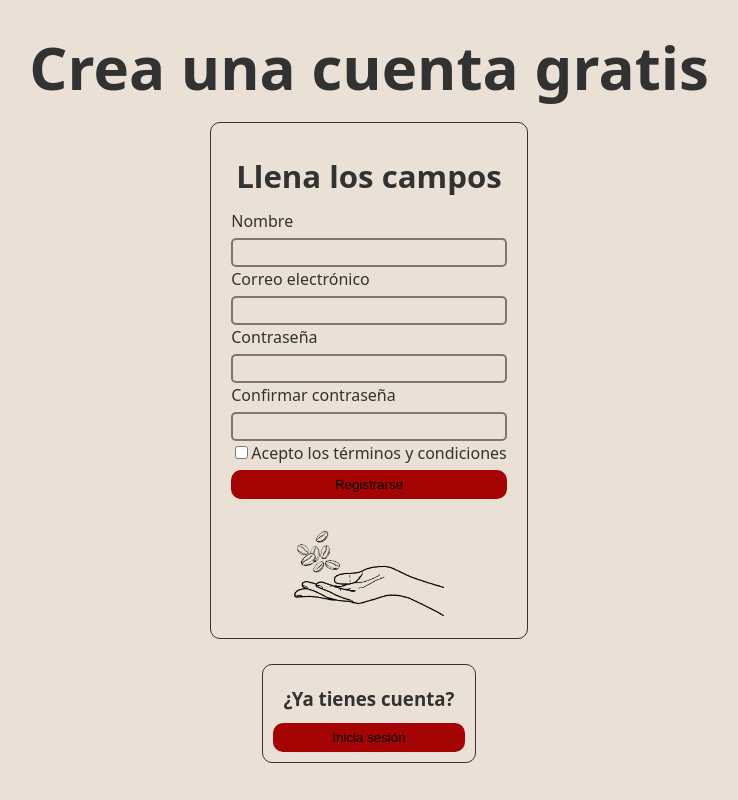
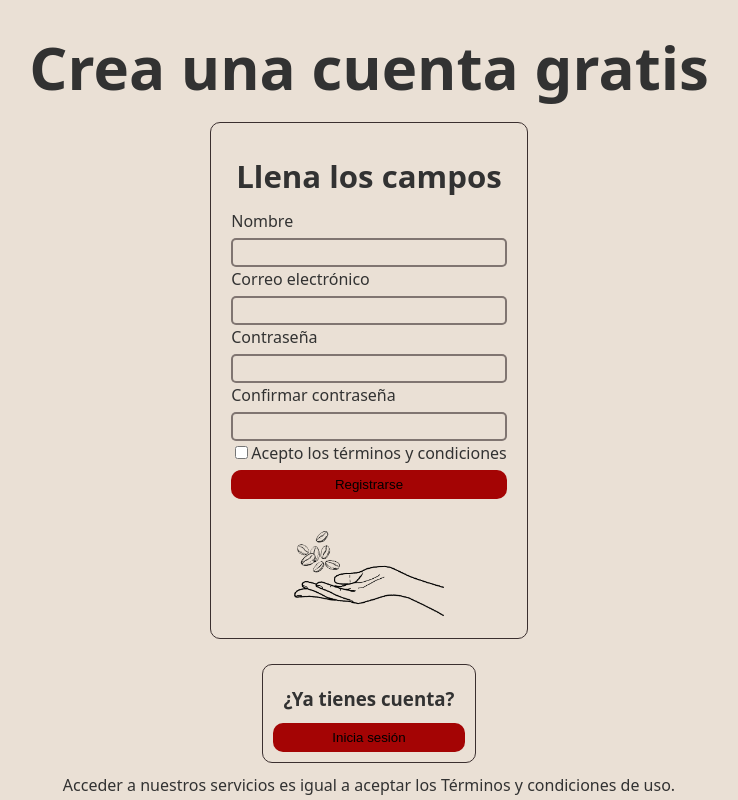
Before and after one commit to Torofms37/cufy, a React (Vite) app: page /registerpage in a window 1280 px wide. Shown: the whole page, without its empty margins (271-1009 px from the left). Built offline with nearby package versions, Linux system fonts and the light colour scheme; some icons are missing.

Commit message:
[ADD and STYLE]: se modificó el componente terms y se agregó abajo de login y register

```diff
--- a/src/App.tsx
+++ b/src/App.tsx
@@ -2,7 +2,7 @@ import { Routes, Route } from "react-router-dom";
 import { LoginPage } from "./auth/pages/LoginPage";
 import { RegisterPage } from "./auth/pages/RegisterPage";
 import LandingPage from "./pages/LandingPage";
-import TerminosCondiciones from "./pages/terminosCondiciones";
+import TerminosCondiciones from "./pages/TerminosCondiciones";
 
 
 export const App = () => {
@@ -11,7 +11,7 @@ export const App = () => {
       <Route path="/" element={<LandingPage />} />
       <Route path="/loginpage" element={<LoginPage />} />
       <Route path="/registerpage" element={<RegisterPage />} />
-      <Route path="/terminosCondiciones" element={<TerminosCondiciones />} />
+      <Route path="/terms" element={<TerminosCondiciones />} />
     </Routes>
   );
 };
--- a/src/auth/pages/LoginPage.tsx
+++ b/src/auth/pages/LoginPage.tsx
@@ -1,6 +1,7 @@
 import "../../styles/loginpage.css";
 import Cafe from '../../assets/bringcafe.png'
 import { Logo } from "../../ui/Logo";
+import { Terms } from "../../ui/components/terms";
 
 
 export const LoginPage = () => {
@@ -35,6 +36,7 @@ export const LoginPage = () => {
         <h3>¿Todavía no tienes cuenta?</h3>
         <button className="btn-submit">Registrate</button>
       </div>
+      <Terms />
     </div>
   );
 };
--- a/src/auth/pages/RegisterPage.tsx
+++ b/src/auth/pages/RegisterPage.tsx
@@ -1,6 +1,7 @@
 import '../../styles/registerpage.css'
 import Cafe from '../../assets/bringcafe.png'
 import { Logo } from '../../ui/Logo'
+import { Terms } from '../../ui/components/terms'
 
 export const RegisterPage = () => {
   return (
@@ -46,6 +47,7 @@ export const RegisterPage = () => {
         <h3>¿Ya tienes cuenta?</h3>
         <button className="btn-submit">Inicia sesión</button>
       </div>
+      <Terms />
     </div>
   )
 }
--- a/src/pages/LandingPage.tsx
+++ b/src/pages/LandingPage.tsx
@@ -27,7 +27,7 @@ return (
               México. <strong>Calidad, sabor</strong> y <strong>entrega eficiente</strong> para cada reunión y
               jornada laboral.
             </p>
-            <span>¡El café perfecto, cuando y donde lo necesites!</span>Add commentMore actions
+            <span>¡El café perfecto, cuando y donde lo necesites!</span>
           </div>
         </div>
       </section>
--- a/src/styles/tyc.css
+++ b/src/styles/tyc.css
@@ -24,7 +24,6 @@
   --alert-d: rgb(62, 100, 51);
 }
 
-
 /*Estilos de la pagina de terminos y condiciones*/
 /*Contenedor principal de tyc*/
 .containerPrincipalTyc {
@@ -33,12 +32,11 @@
   grid-template-columns: 1fr;
 }
 
-
 /*Título de tyc*/
 .tituloTyc {
   text-align: center;
   position: relative;
-  top:clamp(6rem, 2vw, 2rem);
+  top: clamp(6rem, 2vw, 2rem);
   color: var(--terciary);
   font-size: clamp(1.3rem, 1.5vw, 2.5rem);
 }
@@ -68,7 +66,6 @@
 .contenidoTyc strong {
   font-size: clamp(1.3rem, 1.8vw, 2.5rem);
   color: var(--primary);
-
 }
 
 #fechaTyc {
@@ -87,3 +84,25 @@
   text-decoration: underline;
   color: var(--primary);
 }
+
+.general-terms {
+  position: fixed;
+  bottom: 3px;
+  display: flex;
+  justify-content: center;
+  flex-direction: row;
+  width: 100%;
+  font-weight: 400;
+}
+
+.terms {
+  color: var(--text);
+  font-style: inherit;
+  text-decoration: none;
+  font-weight: 500;
+}
+
+.terms:hover {
+  color: var(--primary);
+  text-decoration: underline;
+}
--- a/src/ui/Footer.tsx
+++ b/src/ui/Footer.tsx
@@ -1,13 +1,10 @@
-import { Link } from 'react-router-dom';
 import '../styles/footer.css'
 
 export const Footer = () => {
   return (
     <footer className="footer">
       <p>&copy; 2025 <strong>Cufy</strong> . Todos los derechos reservados.</p>
-      <Link to="/terminosCondiciones">
-        <p className="tyc">Terminos y condiciones</p>
-      </Link>
+
       <div className="footer-links">
 
       </div>
--- /dev/null
+++ b/src/ui/components/Terms.tsx
@@ -0,0 +1,11 @@
+import { Link } from "react-router-dom";
+import "../../styles/tyc.css";
+
+export const Terms = () => {
+  return (
+    <div className="general-terms">
+      Acceder a nuestros servicios es igual a aceptar los&nbsp;
+      <Link className="terms" to="/terms">Términos y condiciones</Link>&nbsp;de uso.
+    </div>
+  );
+};
```
Lines whose indentation alone changed are shown as unchanged.
